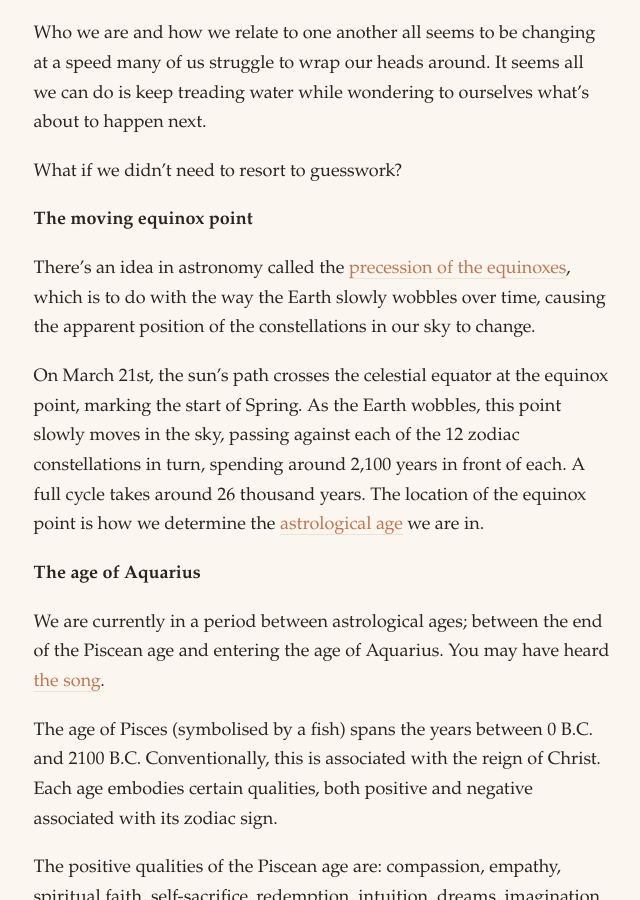
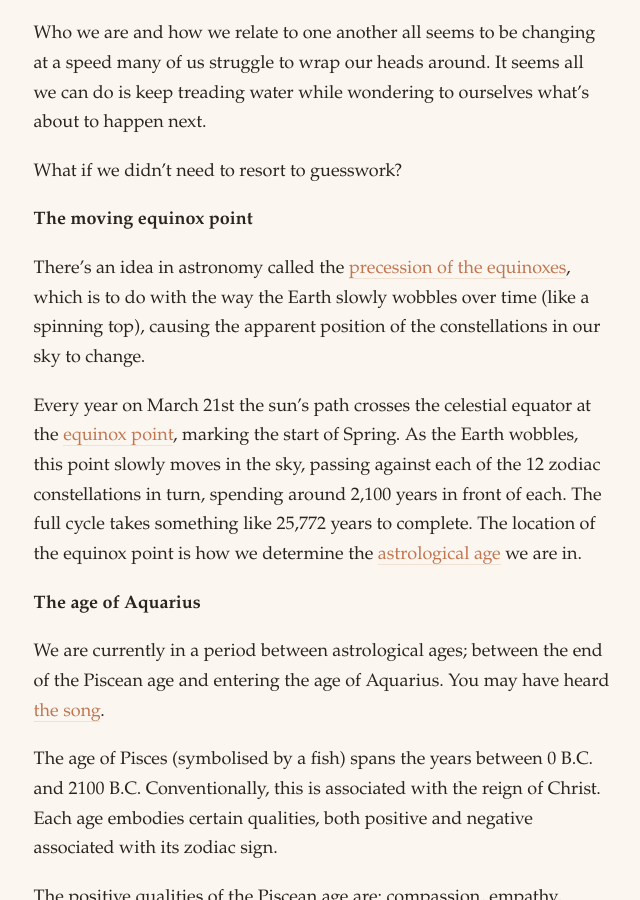
Before and after one commit to OliverEGreen/OliverEGreen.github.io, a Jekyll site: the page built from _posts/2026-04-27-AI-and-the-Age-of-Aquarius.md, in a window 1280 px wide and 900 px high, scrolled down 399 px. Shown: the whole window, without its empty margins (318-958 px from the left). Built offline with Jekyll 4.4.1, drawn with Linux system fonts in a browser that asks for light colours.

Commit message:
Update 2026-04-27-AI-and-the-Age-of-Aquarius.md

```diff
--- a/_posts/2026-04-27-AI-and-the-Age-of-Aquarius.md
+++ b/_posts/2026-04-27-AI-and-the-Age-of-Aquarius.md
@@ -11,9 +11,9 @@ What if we didn't need to resort to guesswork?
 
 **The moving equinox point**
 
-There's an idea in astronomy called the [precession of the equinoxes](https://en.wikipedia.org/wiki/Axial_precession), which is to do with the way the Earth slowly wobbles over time, causing the apparent position of the constellations in our sky to change.
+There's an idea in astronomy called the [precession of the equinoxes](https://en.wikipedia.org/wiki/Axial_precession), which is to do with the way the Earth slowly wobbles over time (like a spinning top), causing the apparent position of the constellations in our sky to change.
 
-On March 21st, the sun's path crosses the celestial equator at the equinox point, marking the start of Spring. As the Earth wobbles, this point slowly moves in the sky, passing against each of the 12 zodiac constellations in turn, spending around 2,100 years in front of each. A full cycle takes around 26 thousand years. The location of the equinox point is how we determine the [astrological age](https://en.wikipedia.org/wiki/Astrological_age) we are in.
+Every year on March 21st the sun's path crosses the celestial equator at the [equinox point](https://en.wikipedia.org/wiki/Equinox_(celestial_coordinates)), marking the start of Spring. As the Earth wobbles, this point slowly moves in the sky, passing against each of the 12 zodiac constellations in turn, spending around 2,100 years in front of each. The full cycle takes something like 25,772 years to complete. The location of the equinox point is how we determine the [astrological age](https://en.wikipedia.org/wiki/Astrological_age) we are in.
 
 **The age of Aquarius**
 
```
